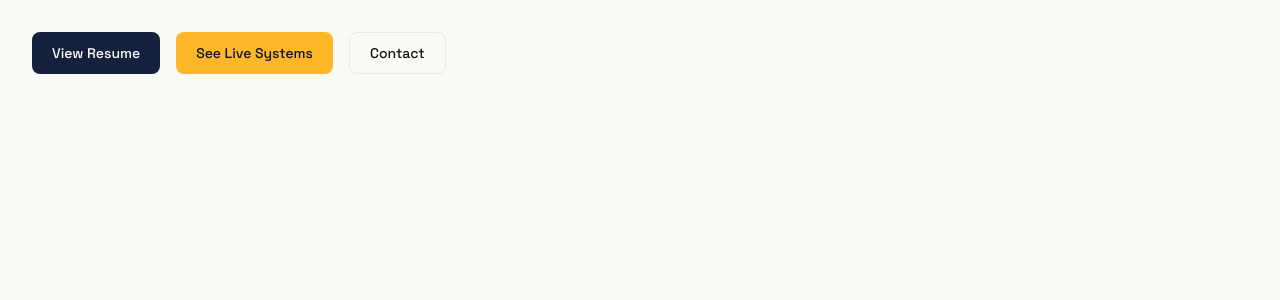
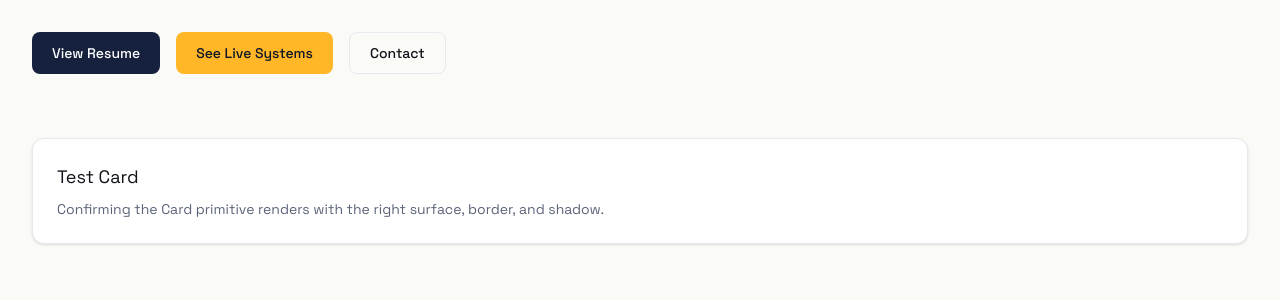
Before and after one commit to niteshmishra0201/portfolio-website, a Next.js app: page / in a window 1280 px wide. Shown: the top 300 px of the page. Built offline with nearby package versions, Linux system fonts and the light colour scheme.

Commit message:
added card ui

```diff
--- a/src/app/page.tsx
+++ b/src/app/page.tsx
@@ -1,4 +1,5 @@
 import Button from "@/components/ui/Button";
+import Card from "@/components/ui/Card";
 
 export default function Home() {
   return (
@@ -8,6 +9,15 @@ export default function Home() {
         <Button variant="accent">See Live Systems</Button>
         <Button variant="outline">Contact</Button>
       </div>
+
+      <div className="p-8">
+        <Card>
+          <h3 className="font-display text-lg">Test Card</h3>
+          <p className="text-text-secondary text-sm mt-2">
+            Confirming the Card primitive renders with the right surface, border, and shadow.
+          </p>
+        </Card>
+      </div>
     </main>
   );
 }
--- /dev/null
+++ b/src/components/ui/Card.tsx
@@ -0,0 +1,16 @@
+import { HTMLAttributes, ReactNode } from "react";
+
+interface CardProps extends HTMLAttributes<HTMLDivElement> {
+  children: ReactNode;
+}
+
+export default function Card({ children, className = "", ...props }: CardProps) {
+  return (
+    <div
+      className={`bg-surface border border-border rounded-xl p-6 shadow-sm ${className}`}
+      {...props}
+    >
+      {children}
+    </div>
+  );
+}
```
